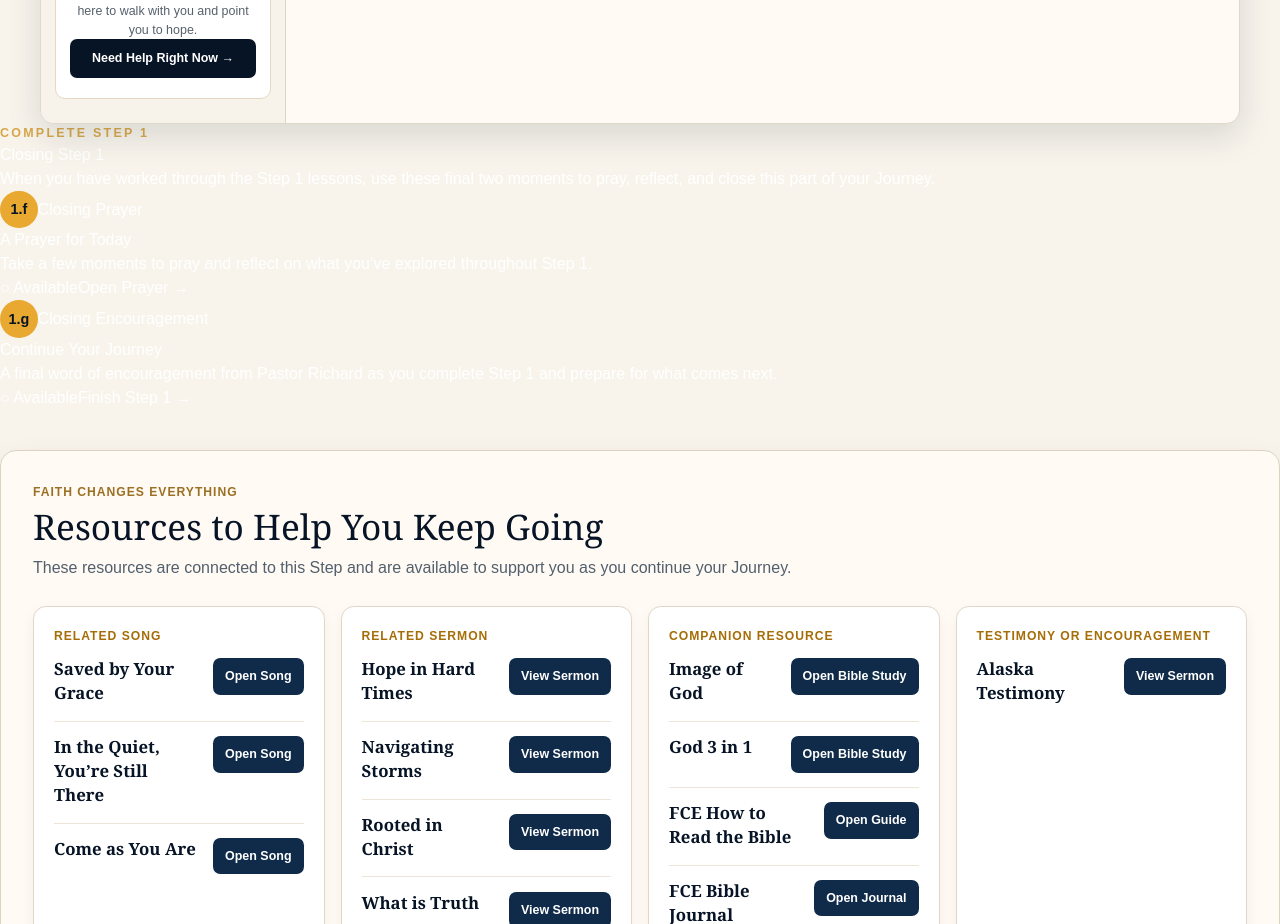
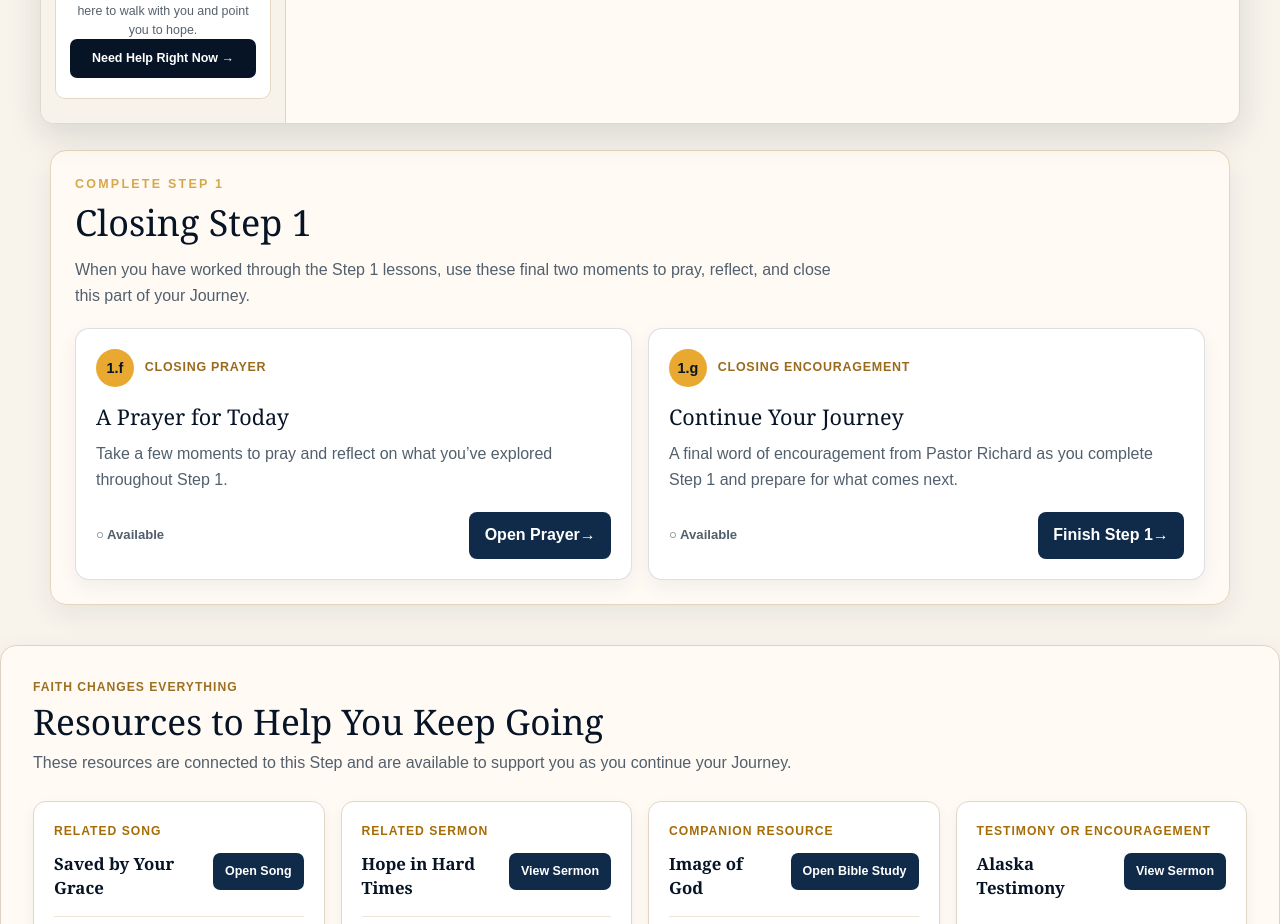
Before and after one commit to FaithChangesEverything/website, a Next.js app: page /journey/step-1 in a window 1280 px wide. Shown: the part 2540-3464 px from the top of the page. Built offline with nearby package versions, Linux system fonts and the light colour scheme; no server answers.

Commit message:
Style compact Step 1 closing cards

```diff
--- a/app/journey/step-overview-sequence9.module.css
+++ b/app/journey/step-overview-sequence9.module.css
@@ -165,6 +165,116 @@
 
 .overviewAfterPastorWelcome {
   margin-top: 0;
+}
+
+.stepClosing {
+  width: min(1180px, calc(100% - 2rem));
+  margin: 1.6rem auto 2rem;
+  padding: 1.5rem;
+  border: 1px solid #e5d6bb;
+  border-radius: 16px;
+  background: #fffaf4;
+  box-shadow: 0 10px 28px rgba(20, 33, 61, 0.07);
+}
+
+.stepClosingHeader {
+  max-width: 760px;
+  margin-bottom: 1.15rem;
+}
+
+.stepClosingHeader h2 {
+  margin: 0.15rem 0 0.45rem;
+  color: #071426;
+  font-family: Georgia, serif;
+  font-size: clamp(1.65rem, 3vw, 2.25rem);
+}
+
+.stepClosingHeader > p:last-child {
+  margin: 0;
+  color: #52606d;
+  line-height: 1.65;
+}
+
+.stepClosingGrid {
+  display: grid;
+  grid-template-columns: repeat(2, minmax(0, 1fr));
+  gap: 1rem;
+}
+
+.stepClosingCard {
+  display: flex;
+  min-height: 220px;
+  flex-direction: column;
+  padding: 1.25rem;
+  border: 1px solid rgba(20, 33, 61, 0.14);
+  border-radius: 14px;
+  background: #fff;
+  box-shadow: 0 7px 20px rgba(20, 33, 61, 0.06);
+}
+
+.stepClosingCardTop {
+  display: flex;
+  align-items: center;
+  gap: 0.7rem;
+}
+
+.stepClosingKind {
+  color: #9b6b1d;
+  font-size: 0.78rem;
+  font-weight: 800;
+  letter-spacing: 0.06em;
+  text-transform: uppercase;
+}
+
+.stepClosingCard h3 {
+  margin: 0.9rem 0 0.45rem;
+  color: #071426;
+  font-family: Georgia, serif;
+  font-size: 1.35rem;
+}
+
+.stepClosingCard > p {
+  margin: 0;
+  color: #52606d;
+  line-height: 1.65;
+}
+
+.stepClosingFooter {
+  display: flex;
+  align-items: center;
+  justify-content: space-between;
+  gap: 1rem;
+  margin-top: auto;
+  padding-top: 1.15rem;
+}
+
+.stepClosingStatus {
+  color: #52606d;
+  font-size: 0.82rem;
+  font-weight: 700;
+}
+
+.stepClosingAction {
+  display: inline-flex;
+  align-items: center;
+  justify-content: center;
+  min-width: 132px;
+  padding: 0.72rem 0.95rem;
+  border-radius: 8px;
+  background: #102b49;
+  color: #fff;
+  font-weight: 800;
+  text-decoration: none;
+}
+
+.stepClosingAction:hover {
+  text-decoration: underline;
+  text-underline-offset: 0.2em;
+}
+
+.stepClosingAction:focus-visible {
+  outline: 3px solid #d7a84b;
+  outline-offset: 3px;
 }
 
 .lowerWindows {
@@ -374,6 +484,29 @@
   }
 }
 
+@media (max-width: 760px) {
+  .stepClosing {
+    padding: 1.25rem;
+  }
+
+  .stepClosingGrid {
+    grid-template-columns: 1fr;
+  }
+
+  .stepClosingCard {
+    min-height: 0;
+  }
+
+  .stepClosingFooter {
+    align-items: stretch;
+    flex-direction: column;
+  }
+
+  .stepClosingAction {
+    width: 100%;
+  }
+}
+
 @media (max-width: 720px) {
   .lowerWindow {
     flex-direction: column;
```
